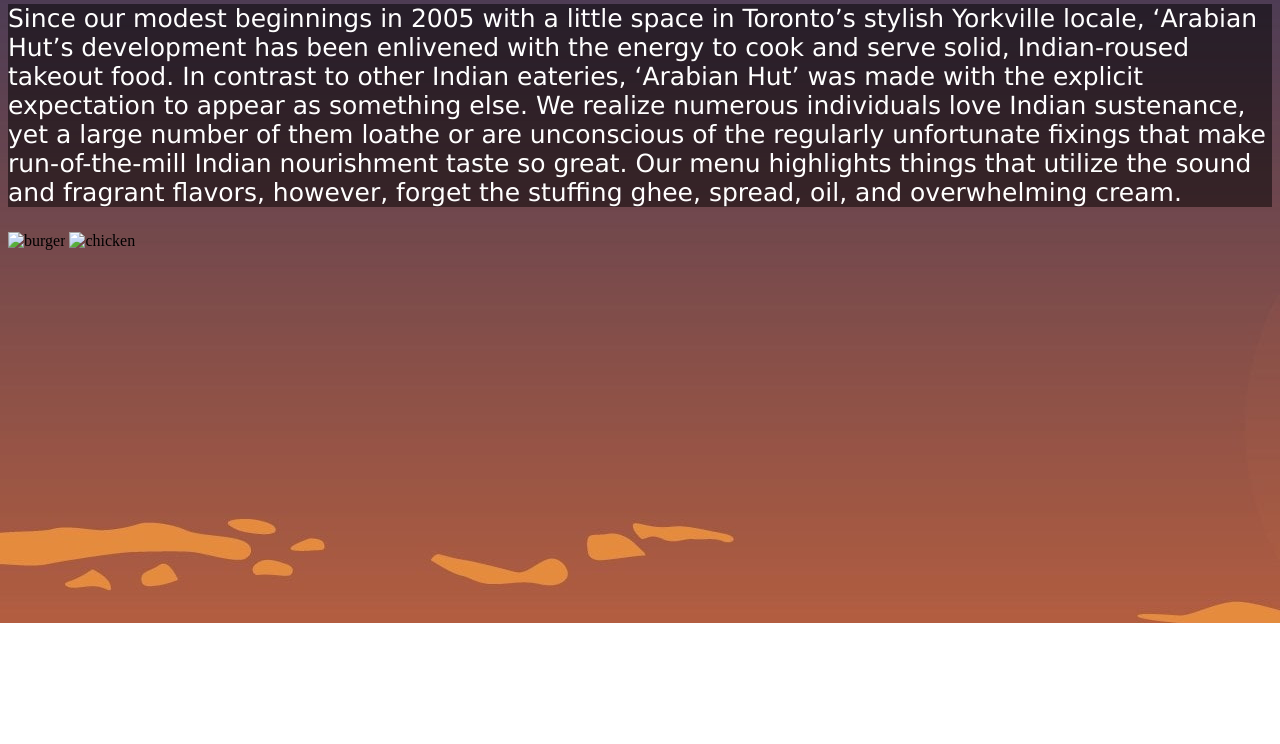
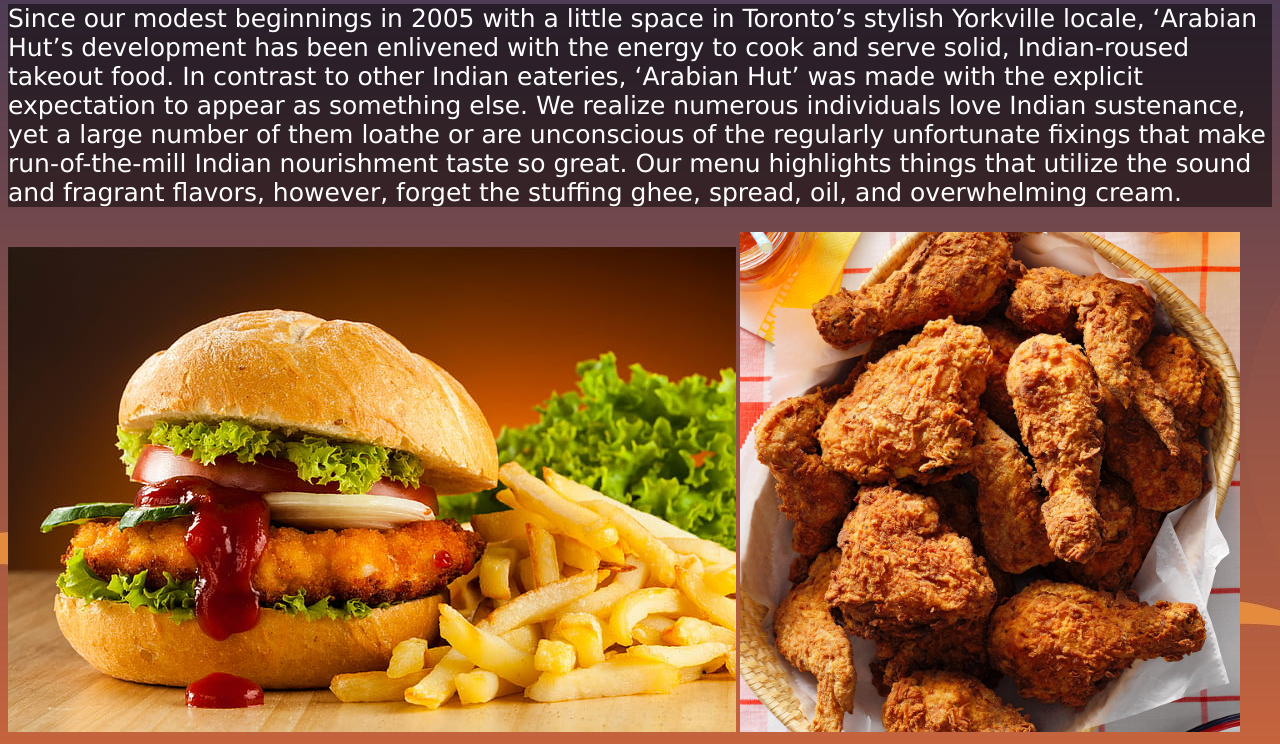
Before and after one commit to SomeshBalaji/SomeshBalaji.github.io, a plain HTML site: page Restaurant/index.html in a window 1280 px wide. Shown: the part 177-921 px from the top of the page. Before the commit the page ends 800 px from the top, so only its background shows below. Drawn offline with Linux system fonts and the light colour scheme.

Commit message:
Update index.html

```diff
--- a/Restaurant/index.html
+++ b/Restaurant/index.html
@@ -22,8 +22,8 @@
 
         Our menu highlights things that utilize the sound and fragrant flavors, however, forget the stuffing ghee, spread, oil, and overwhelming cream.</P>
 
-    <img src="/images/bg.jpg" alt="burger">
-    <img src="/images/Chicken.jpg" alt="chicken" width="500px">
+    <img src="bg.jpg" alt="burger">
+    <img src="Chicken.jpg" alt="chicken" width="500px">
 
 </body>
 </html>
```
